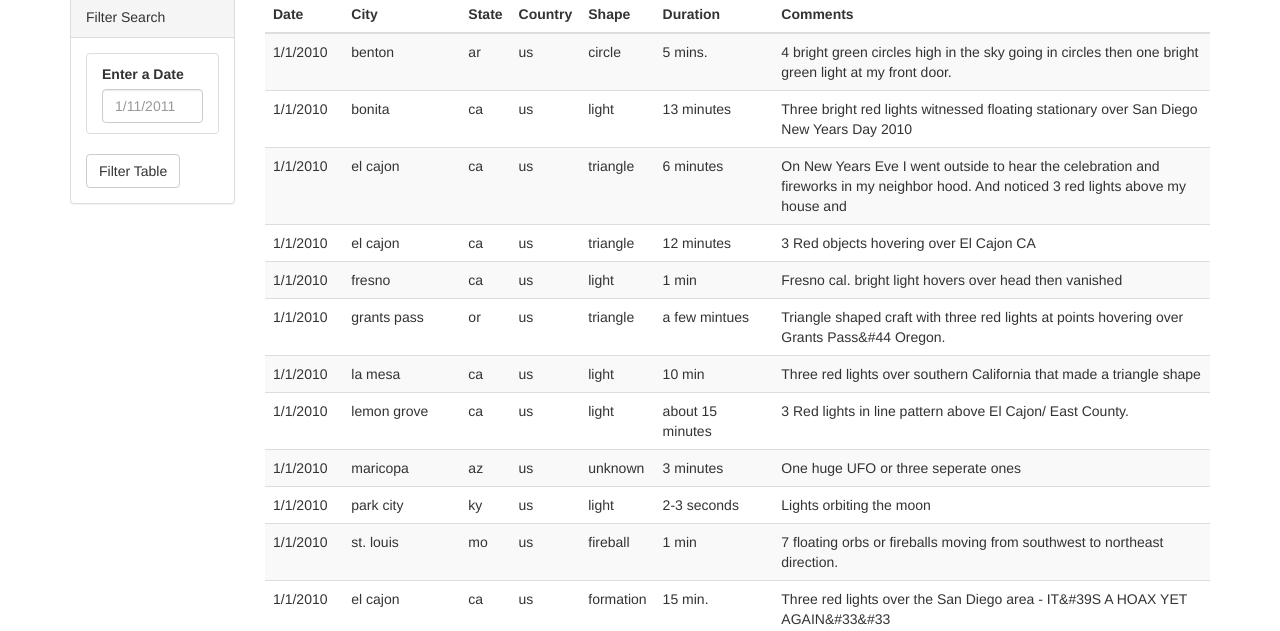
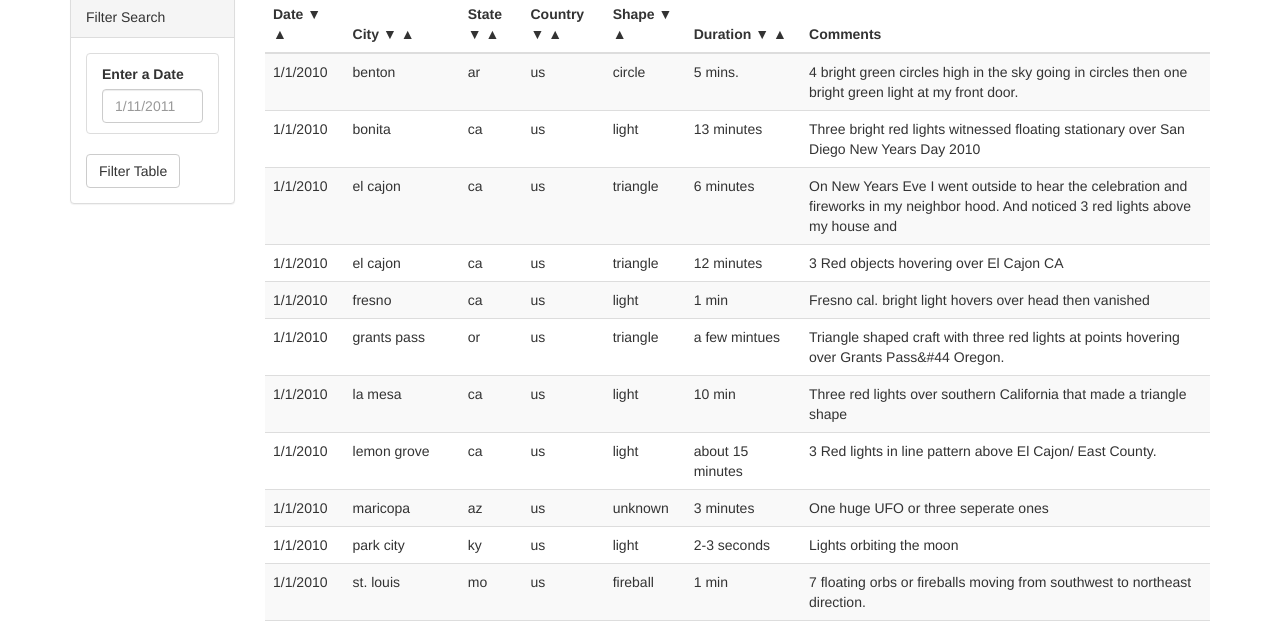
Before and after one commit to blackdenarius307/javascript-challenge, a plain HTML site: page UFO-level-1/index.html in a window 1280 px wide. Shown: the part 156-787 px from the top of the page. Drawn offline with nearby package versions, Linux system fonts and the light colour scheme.

Commit message:
Almost done?

```diff
--- a/UFO-level-1/index.html
+++ b/UFO-level-1/index.html
@@ -54,12 +54,30 @@
             <table id="ufo-table" class="table table-striped">
               <thead>
                 <tr>
-                  <th class="table-head">Date</th>
-                  <th class="table-head">City</th>
-                  <th class="table-head">State</th>
-                  <th class="table-head">Country</th>
-                  <th class="table-head">Shape</th>
-                  <th class="table-head">Duration</th>
+                  <th class="table-head">Date
+                    <span id = "Sort-desc-date">▼</span>
+                    <span id = "Sort-asc-date">▲</span>
+                  </th>
+                  <th class="table-head">City
+                    <span id = "Sort-desc-city">▼</span>
+                    <span id = "Sort-asc-city">▲</span>
+                  </th>
+                  <th class="table-head">State
+                    <span id = "Sort-desc-state">▼</span>
+                    <span id = "Sort-asc-state">▲</span>
+                  </th>
+                  <th class="table-head">Country
+                    <span id = "Sort-desc-country">▼</span>
+                    <span id = "Sort-asc-country">▲</span>
+                  </th>
+                  <th class="table-head">Shape
+                    <span id = "Sort-desc-shape">▼</span>
+                    <span id = "Sort-asc-shape">▲</span>
+                  </th>
+                  <th class="table-head">Duration
+                    <span id = "Sort-desc-duration">▼</span>
+                    <span id = "Sort-asc-duration">▲</span>
+                  </th>
                   <th class="table-head">Comments</th>
                 </tr>
               </thead>
--- a/UFO-level-1/static/js/app.js
+++ b/UFO-level-1/static/js/app.js
@@ -1,42 +1,77 @@
-//Variable that data
-var tableData = data;
+//Variable that data to shove it in the Tbody
+const tableData = data;
 
-//Select the Tbody
-var tbody = d3.select("tbody");
+//define filtered date for ordering later.
+let filteredData = data;
 
-//Select the button
-var button = d3.select("#filter-btn");
+//Select the Tbody to print to
+const tbody = d3.select("tbody");
 
-//Select the form
-var input = d3.select("#datetime");
+//Select the button for events purposes
+const button = d3.select("#filter-btn");
 
-console.log(input);
-console.log(button);
-console.log(tbody);
+//Select the form to later grab input from
+const input = d3.select("#datetime");
+
+const runEnter = () => {
+    //Prevent Page from refreshing
+    d3.event.preventDefault();
+    //Grab The value
+    let inputValue = input.property("value");
+    //Print the value
+    console.log(inputValue);
+    //filter the data
+    filteredData = data.filter(obj => inputValue === "" || obj.datetime === inputValue);
+    console.table(filteredData)
+    //Display the new table
+    showTable(filteredData);
+}
+
+const runSort = (property, order) => {
+    d3.event.preventDefault()
+    let sortedData = filteredData.sort((a,b) => {
+        if (a[property] < b[property]) {
+            return -1;
+          }
+          if (a[property] > b[property]) {
+            return 1;
+          }
+          // a must be equal to b
+          return 0;
+        }
+    );
+    if(order === "desc") {
+        sortedData = sortedData.reverse()
+    }
+    showTable(sortedData);
+}
+
+//show initial table
+function  showTable (data) {
+    //clear the table
+    tbody.html("");
+    data.forEach((data) => {
+    let row = tbody.append("tr");
+    Object.entries(data).forEach(([key,value])=> {
+    let cell = row.append("td");
+    cell.text(value);
+    })});
+}
+showTable(data);
+
 
 //Create Event Handlers
 button.on("click", runEnter);
+d3.select("#Sort-desc-date").on("click", (() => runSort('datetime', 'desc')));
+d3.select("#Sort-asc-date").on("click", (() => runSort('datetime', 'asc')));
+d3.select("#Sort-desc-city").on("click", (() => runSort('city', 'desc')));
+d3.select("#Sort-asc-city").on("click", (() => runSort('city', 'asc')));
+d3.select("#Sort-desc-state").on("click", (() => runSort('state', 'desc')));
+d3.select("#Sort-asc-state").on("click", (() => runSort('state', 'asc')));
+d3.select("#Sort-desc-shape").on("click", (() => runSort('shape', 'desc')));
+d3.select("#Sort-asc-shape").on("click", (() => runSort('shape', 'asc')));
+d3.select("#Sort-desc-duration").on("click", (() => runSort('duration', 'desc')));
+d3.select("#Sort-asc-duration").on("click", (() => runSort('duration', 'asc')));
+d3.select("#Sort-desc-country").on("click", (() => runSort('country', 'desc')));
+d3.select("#Sort-asc-country").on("click", (() => runSort('country', 'asc')));
 input.on("submit", runEnter);
-
-//const getTheInputWhenDone
-
-
-function runEnter() {
-    //Prevent Page from refreshing
-    d3.event.preventDefault();
-
-    //Grab The value
-    var inputValue = input.property("value");
-
-    //Print the value
-    console.log(inputValue)
-
-}
-
-const showTable = data.forEach((data) => {
-    var row = tbody.append("tr");
-    Object.entries(data).forEach(([key,value])=> {
-        var cell = row.append("td");
-        cell.text(value);
-    });
-});
```
